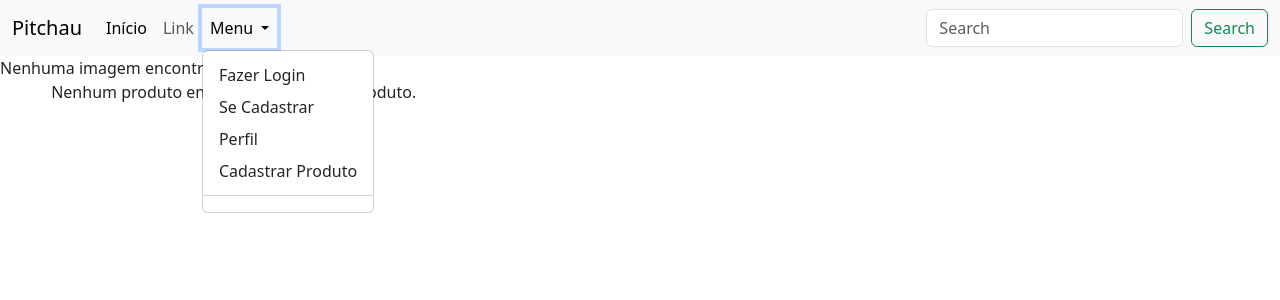
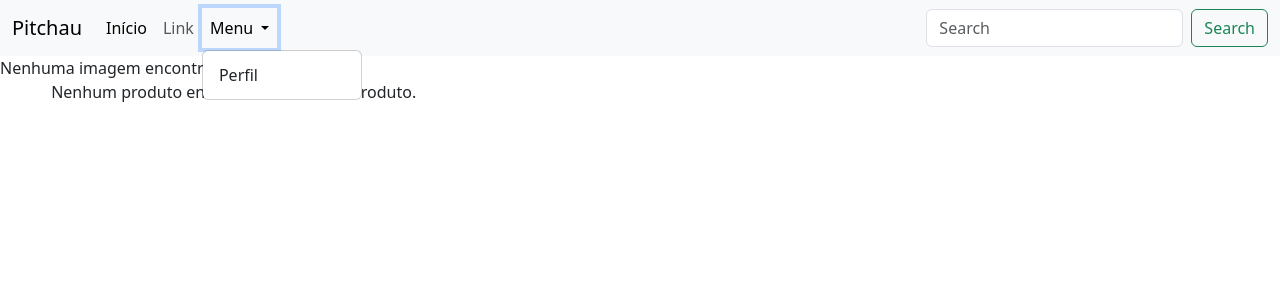
Before and after one commit to cp2-dc-info-projeto-final/pitchau, a PHP site: page / in a window 1280 px wide, after a click on "Menu". Shown: the top 300 px of the page. Run offline with PHP 8.4, Linux system fonts and the light colour scheme; data that the repository does not hold is empty.

Commit message:
Update index.php

```diff
--- a/index.php
+++ b/index.php
@@ -29,11 +29,24 @@
             Menu
           </a>
           <ul class="dropdown-menu">
-          <li><a class="dropdown-item" href="paginas/login.php">Fazer Login</a></li>
-          <li><a class="dropdown-item" href="paginas/cadastro.php">Se Cadastrar</a></li>
-            <li><a class="dropdown-item" href="paginas/perfil.php">Perfil</a></li>
-            <li><a class="dropdown-item" href="paginas/cadastro_produto.php">Cadastrar Produto</a></li>
-            <li><hr class="dropdown-divider"></li>
+          <div id="menu"></div>
+          <script>
+            var logado = 3; //substituir depois
+            var menu = '';
+            if(logado == 1)
+            {
+              menu = '<li><a class="dropdown-item" href="paginas/login.php">Fazer Login</a></li> <br> <li><a class="dropdown-item" href="paginas/cadastro.php">Se Cadastrar</a></li>';
+            }
+            else if(logado == 2)
+            {
+              menu = '<li><a class="dropdown-item" href="paginas/perfil.php">Perfil</a></li> <br> <li><a class="dropdown-item" href="paginas/cadastro_produto.php">Cadastrar Produto</a></li>';
+            }
+            else if(logado == 3)
+            {
+              menu = '<li><a class="dropdown-item" href="paginas/perfil.php">Perfil</a></li>';
+            }
+            document.getElementById("menu").innerHTML = menu;
+          </script>
           </ul>
         </li>
       </ul>
```
